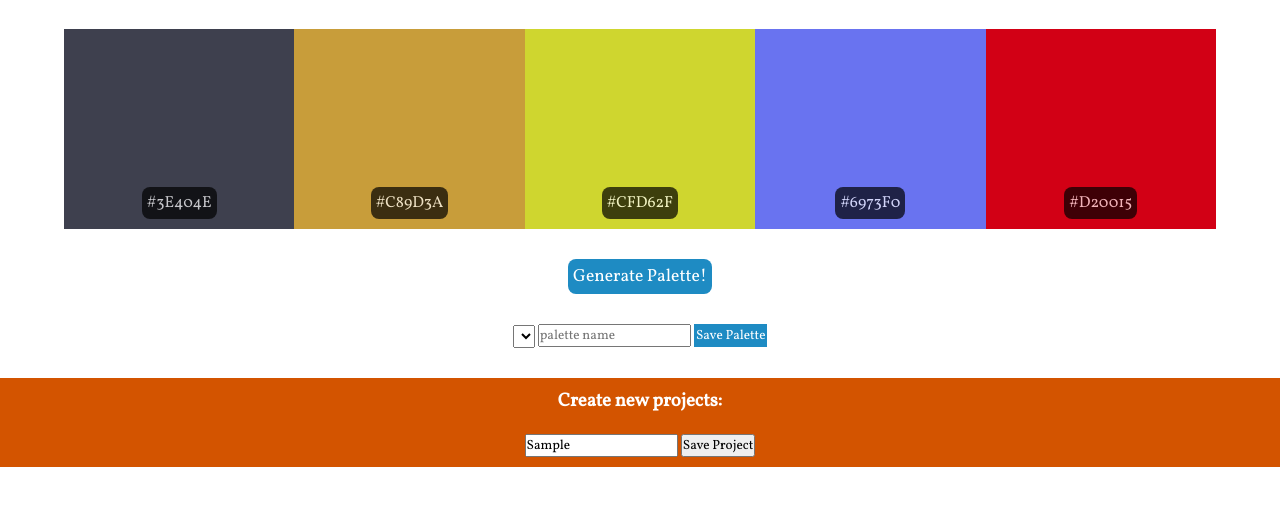
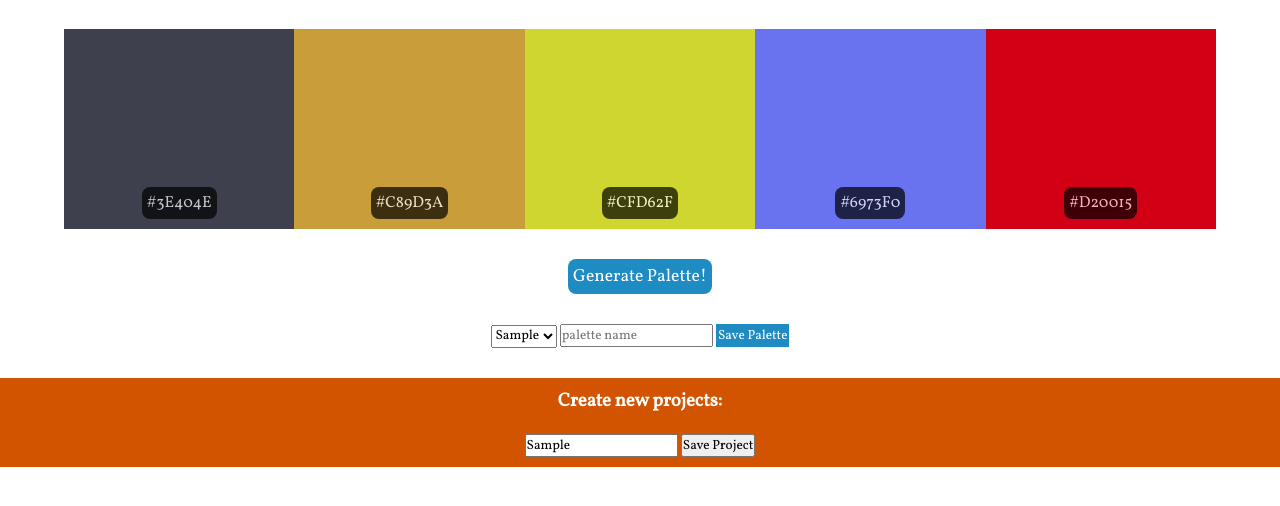
Before and after one commit to brucekchung/palette-picker-pwa, a website: page public/index.html in a window 1280 px wide. Both pictures are taken after typing "Sample" into the empty fields and a click on the button "Save Project". Shown: the part 96-602 px from the top of the page. Drawn offline with nearby package versions, Linux system fonts and the light colour scheme; no server answers.

Commit message:
Project saved appears in menu

```diff
--- a/public/index.html
+++ b/public/index.html
@@ -21,7 +21,7 @@
     </div>
     <button class="generate-palette">Generate Palette!</button>
     <div class="palette-controls">
-      <select>
+      <select id="saved-palettes">
         <!-- <option value="volvo">Volvo</option> -->
       </select>
       <input placeholder="palette name">
--- a/public/js/script.js
+++ b/public/js/script.js
@@ -1,7 +1,7 @@
 window.onload = () => setRandomColor()
 
 $('.generate-palette').on('click', setRandomColor)
-$('.save-project').on('click', saveProject)
+$('.save-project').on('click', saveProject, addProjectToMenu)
 
 function getRandomColor() {
   const letters = '0123456789ABCDEF'
@@ -28,7 +28,6 @@ function setRandomColor() {
 function saveProject(e) {
   e.preventDefault()
   const project = $(this).parent().children('input').val()
-  console.log('project: ', project)
 
   fetch('http://localhost:3000/api/v1/projects', {
     method: 'POST',
@@ -36,3 +35,11 @@ function saveProject(e) {
     headers: {'Content-Type': 'application/json'},
   })
 }
+
+function addProjectToMenu() {
+  const menu = $(this).parents('body').find('#saved-palettes')
+  const project = $(this).parent().children('input').val()
+
+  menu.append(`<option value=${project}>${project}</option>`)
+
+}
```
